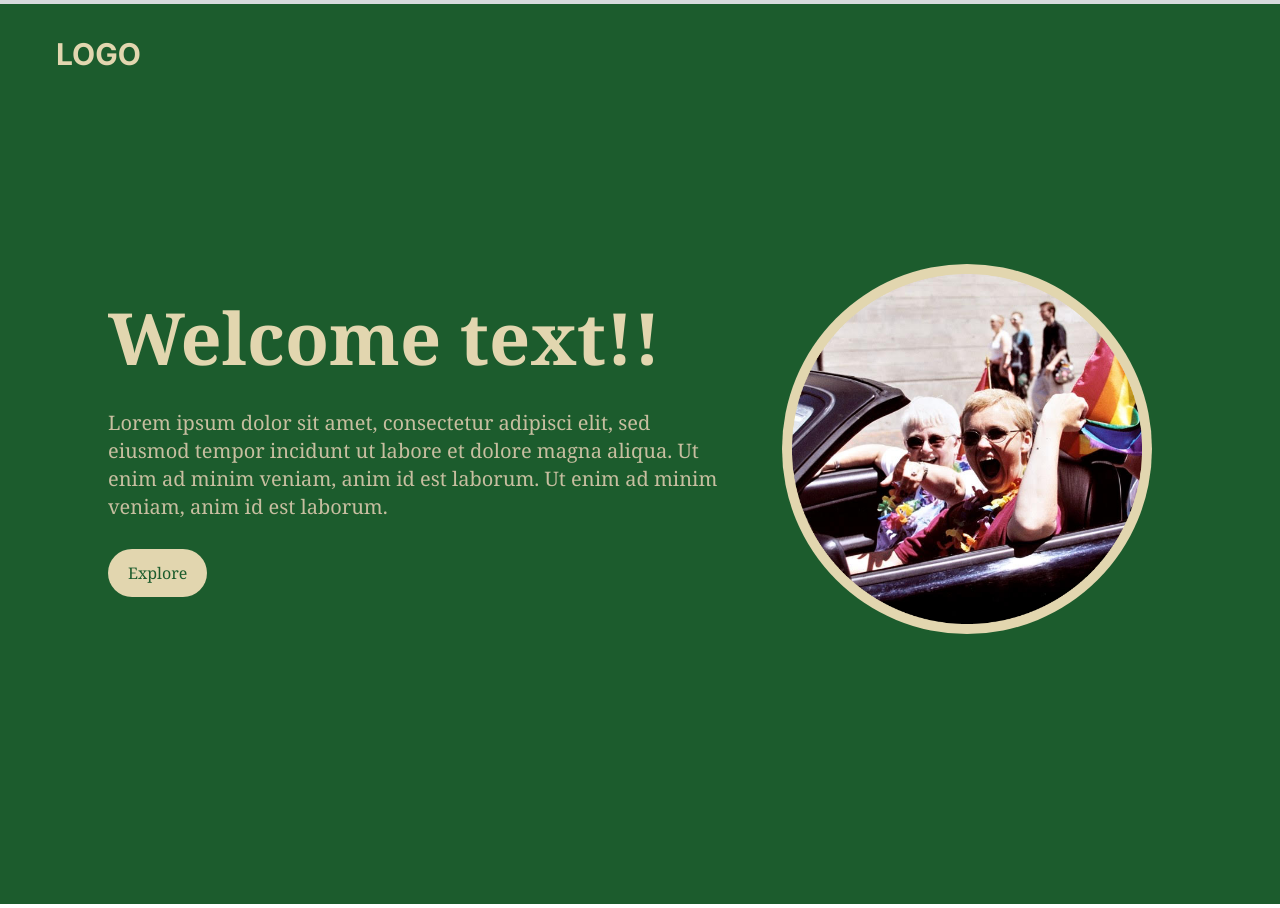
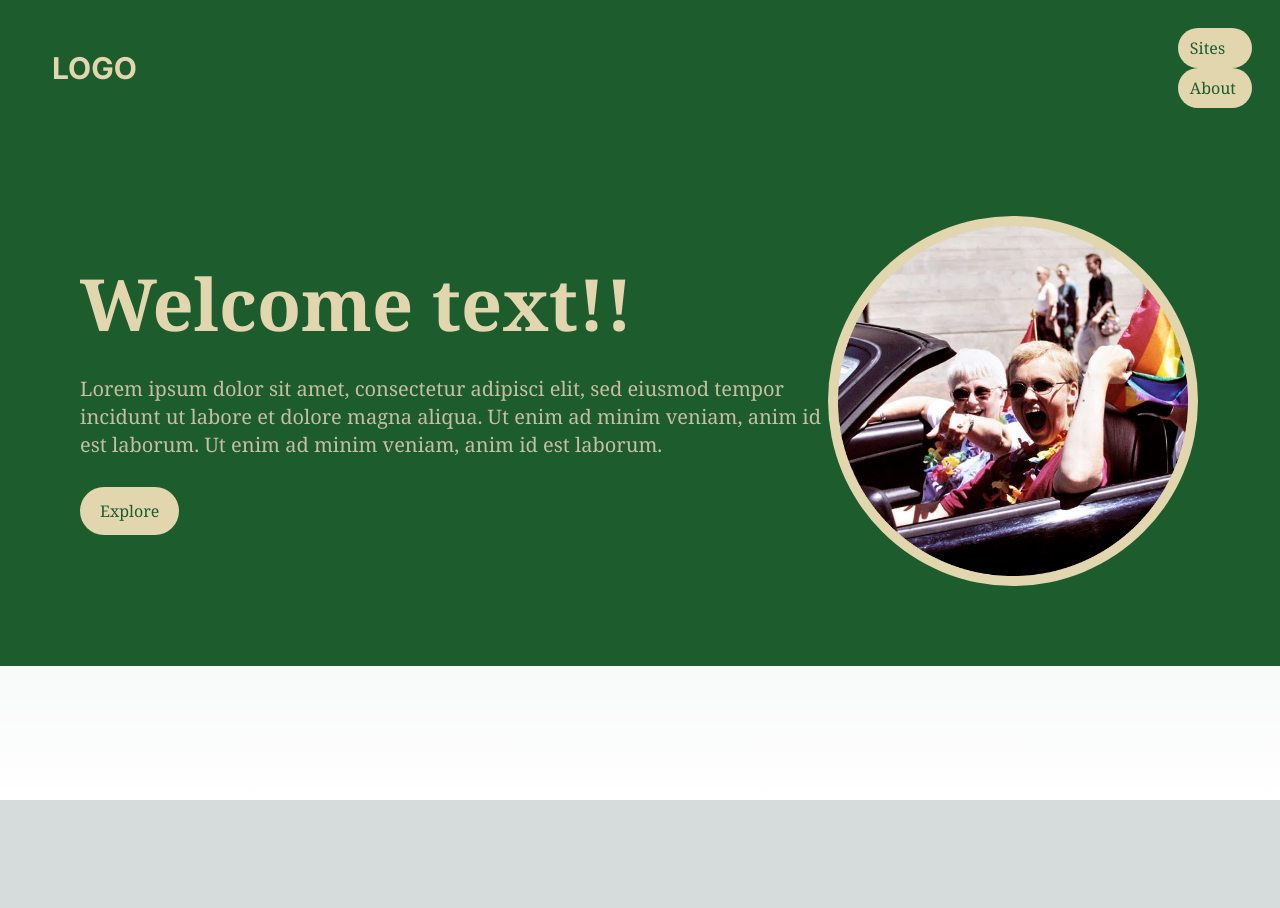
Before and after one commit to ersi012/SteppingOutQueerHistoryTrail, a Next.js app: page / in a window 1280 px wide. After the commit the page ends 800 px from the top, so only its background shows below. Built offline with nearby package versions, Linux system fonts and the light colour scheme.

Commit message:
Updating header and adding navbar links

```diff
--- a/src/app/components/Header.jsx
+++ b/src/app/components/Header.jsx
@@ -3,9 +3,9 @@ import Image from 'next/image'
 
 const Header = () => {
   return (
-    <section className='bg-[#1C5C2D] w-screen min-h-screen px-20 py-40'>
-        <div className='grid grid-cols-1 lg:grid-cols-12  '>
-            <div className='col-span-7 place-self-center text-center sm:text-left ml-7'>
+    <section className='bg-[#1C5C2D] w-screen max-h-screen px-20 py-20'>
+        <div className='grid grid-cols-1 lg:grid-cols-12'>
+            <div className='col-span-8 place-self-center text-center sm:text-left '>
                 <h1 className='text-[#E2D6AF] font-serif text-7xl font-semibold mb-9'>Welcome text!!</h1>
                 <p className='text-[#C7BEA0] font-serif text-xl  mb-7'>Lorem ipsum dolor sit amet, consectetur adipisci
                 elit, sed eiusmod tempor incidunt ut labore et dolore magna aliqua. Ut enim ad minim veniam,
@@ -17,7 +17,7 @@ const Header = () => {
             </div>
 
 
-            <div className='col-span-5 place-self-center mt-20 ml-5 lg:m-0'>
+            <div className='col-span-4 place-self-center lg:m-0 mt-4'>
                 <div className='rounded-full bg-[#E2D6AF] w-[370px] h-[370px] relative'>
                     <Image
                     src='/images/header.png'
--- a/src/app/components/Navbar.jsx
+++ b/src/app/components/Navbar.jsx
@@ -4,9 +4,17 @@ import Link from 'next/link'
 const Navbar = () => {
   return (
     <nav>
-        <div className='flex flex-wrap items-center justify-between mx-auto p-8 bg-[#1C5C2D]'>
+        <div className='flex flex-wrap w-screen items-center justify-between mx-auto p-7 bg-[#1C5C2D]'>
             <Link href={"/"} className='text-[#E2D6AF] text-3xl ml-6 font-bold'> LOGO</Link>
-            <div className='menu'></div>
+            <div className='menu hidden md:block md:w-auto'></div>
+            <ul>
+              <li>
+                <Link href={'#sites'} className='block py-2 pl-3 pr-4 bg-[#E2D6AF] text-[#1C5C2D] font-serif rounded-full'>Sites</Link>
+              </li>
+              <li>
+                <Link href={'#about'} className='block py-2 pl-3 pr-4 bg-[#E2D6AF] text-[#1C5C2D] font-serif rounded-full'>About</Link>
+              </li>
+            </ul>
         </div>
     </nav>
 
--- a/src/app/page.js
+++ b/src/app/page.js
@@ -4,10 +4,10 @@ import Navbar from './components/Navbar'
 
 export default function Home() {
   return (
-    <main className="flex min-h-screen flex-col container mx-auto py-1">
+    <main className="flex flex-col min-h-screen container">
       <Navbar />
       {/* <div className='container mx-auto px-12 py-4'></div> */}
-        <Header />
+      <Header />
 
     </main>
   )
```
